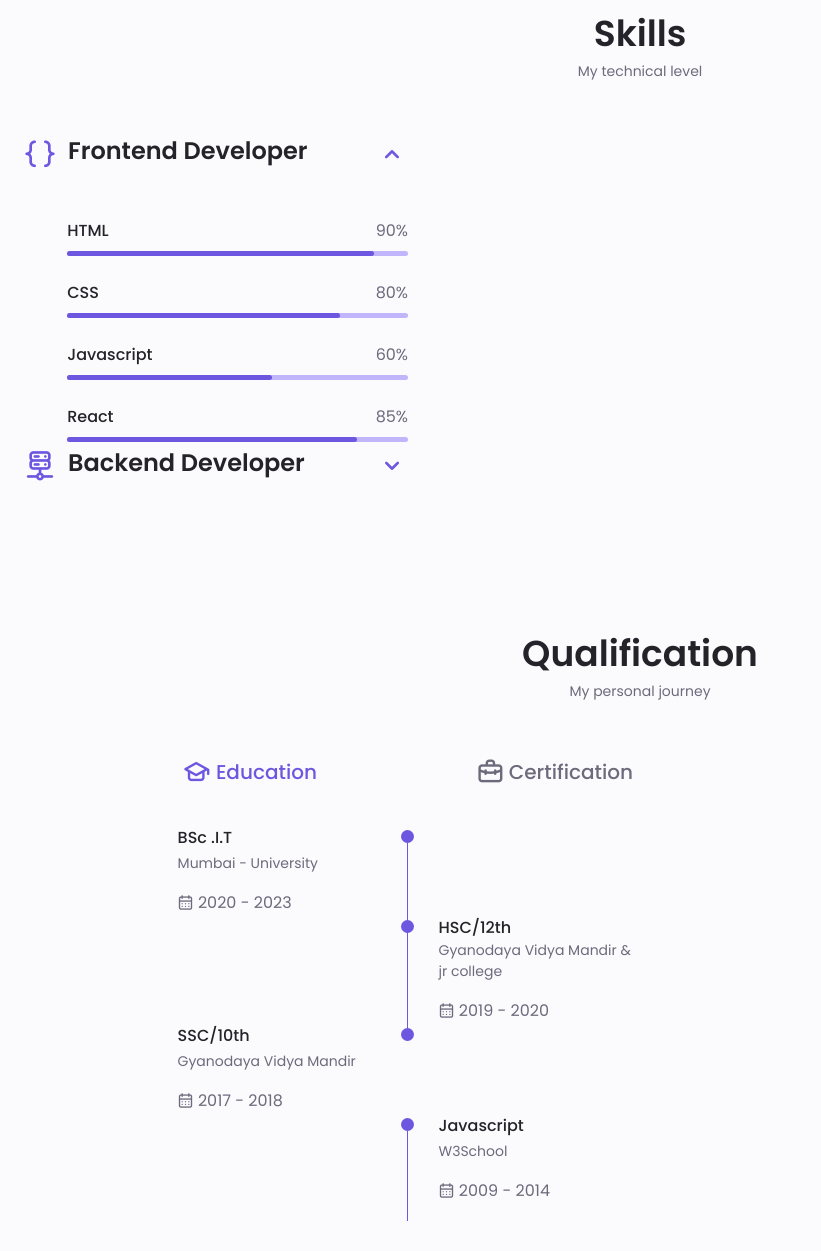
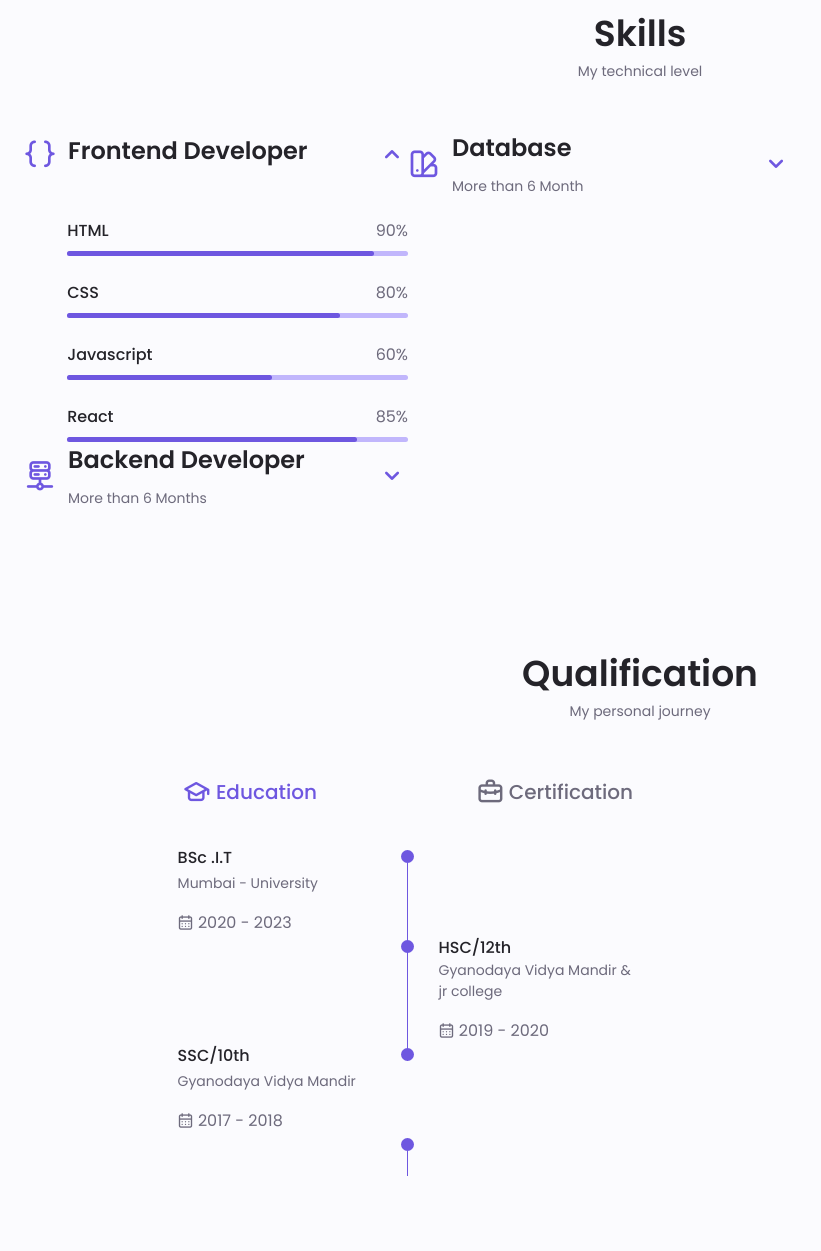
Before and after one commit to Shivam842003/Portfolio, a plain HTML site: page index.html in a window 1280 px wide. Shown: the part 1120-2371 px from the top of the page, without its empty margins (0-821 px from the left). Drawn offline with nearby package versions, Linux system fonts and the light colour scheme.

Commit message:
index.html

```diff
--- a/index.html
+++ b/index.html
@@ -145,10 +145,6 @@
                             <span class="about__info-title">15+</span>
                             <span class="about__info-name">Completed <br> projects</span>
                           </div>
-<!--                         <div>
-                            <span class="about__info-title">05+</span>
-                            <span class="about__info-name">Companies <br> worked</span>
-                        </div>  -->
 
                     </div>
                     <div class="about__buttons">
@@ -219,7 +215,7 @@
                             <i class="uil uil-server-network-alt skills__icon"></i>
                             <div>
                                 <h1 class="skills__titles">Backend Developer</h1>
-                                <!-- <span class="skills__subtitle">More than 2 years</span> -->
+                                <span class="skills__subtitle">More than 6 Months</span>
                             </div>
                             <i class="uil uil-angle-down skills__arrow"></i>
                         </div>
@@ -263,13 +259,12 @@
                             </div>
                         </div>
                     </div>
-                </div>
-                <!-- <div class="skills__content skills__close">
+                </div>  <div class="skills__content skills__close">
                     <div class="skills__header">
                         <i class="uil uil-swatchbook skills__icon"></i>
                         <div>
-                            <h1 class="skills__titles">Designer</h1>
-                            <span class="skills__subtitle">More than 5 years</span>
+                            <h1 class="skills__titles">Database</h1>
+                            <span class="skills__subtitle">More than 6 Month</span>
                         </div>
                         <i class="uil uil-angle-down skills__arrow"></i>
                     </div>
@@ -277,8 +272,8 @@
                     <div class="skills__list grid">
                         <div class="skills__data">
                             <div class="skills__titles">
-                                <h3 class="skills__name">Figma</h3>
-                                <span class="skills__number">90%</span>
+                                <h3 class="skills__name">SQL</h3>
+                                <span class="skills__number">70%</span>
                             </div>
                             <div class="skills__bar">
                                 <span class="skills__percentage skills__figma"></span>
@@ -286,7 +281,7 @@
                         </div>
                         <div class="skills__data">
                             <div class="skills__titles">
-                                <h3 class="skills__name">Sketch</h3>
+                                <h3 class="skills__name">MySQL</h3>
                                 <span class="skills__number">85%</span>
                             </div>
                             <div class="skills__bar">
@@ -296,7 +291,7 @@
 
                         <div class="skills__data">
                             <div class="skills__titles">
-                                <h3 class="skills__name">Photoshop</h3>
+                                <h3 class="skills__name">MongoDB</h3>
                                 <span class="skills__number">85%</span>
                             </div>
                             <div class="skills__bar">
@@ -304,7 +299,7 @@
                             </div>
                         </div>
                     </div>
-                </div> -->
+                </div>
 
             </div>
         </section>
@@ -375,15 +370,6 @@
                                 <span class="qualification__rounder"></span>
                                 <span class="qualification__line"></span>
                             </div>
-                            <div>
-                                <h3 class="qualification__title">Javascript</h3>
-                                <span class="qualification__subtitle">W3School</span>
-                                <div class="qualification__calender">
-                                    <i class="uil uil-calendar-alt"></i>
-                                    2009 - 2014
-                                </div>
-                            </div>
-
                         </div>
                     </div>
                    <div class="qualification qualification__content" data-content id="certification">
@@ -614,91 +600,6 @@
                 </div>
             </div>
         </section>
-
-        <!-- ==================== TESTIMONIAL ====================
-        <section class="testimonial section">
-            <h2 class="section__title">Testimonial</h2>
-            <span class="section__subtitle">My client saying</span>
-
-            <div class="testimonial__container container swiper-container">
-                <div class="swiper-wrapper">
-                    <div class="testimonial__content swiper-slide">
-                        <div class="testimonial__data">
-                            <div class="testimonial__header">
-                                <img src="assets/img/testimonial1.jpg" alt="" class="testimonial__img">
-                                <div>
-                                    <h3 class="testimonial__name">
-                                        Sara Smith
-                                    </h3>
-                                    <span class="testimonial__client">Client</span>
-                                </div>
-                            </div>
-                            <div>
-                                <i class="uil uil-star testimonial__icon-star"></i>
-                                <i class="uil uil-star testimonial__icon-star"></i>
-                                <i class="uil uil-star testimonial__icon-star"></i>
-                                <i class="uil uil-star testimonial__icon-star"></i>
-                                <i class="uil uil-star testimonial__icon-star"></i>
-                            </div>
-                        </div>
-                        <p class="testimonial__description">Lorem ipsum dolor sit amet consectetur adipisicing elit.
-                            Praesentium nihil cum laboriosam? Perferendis autem repudiandae, voluptates maiores nemo
-                            quas, architecto ipsum officia beatae sapiente, repellat totam mollitia dolorem nisi
-                            voluptas!</p>
-                    </div>
-                    <div class="testimonial__content swiper-slide">
-                        <div class="testimonial__data">
-                            <div class="testimonial__header">
-                                <img src="assets/img/testimonial2.jpg" alt="" class="testimonial__img">
-                                <div>
-                                    <h3 class="testimonial__name">
-                                        Sara Smith
-                                    </h3>
-                                    <span class="testimonial__client">Client</span>
-                                </div>
-                            </div>
-                            <div>
-                                <i class="uil uil-star testimonial__icon-star"></i>
-                                <i class="uil uil-star testimonial__icon-star"></i>
-                                <i class="uil uil-star testimonial__icon-star"></i>
-                                <i class="uil uil-star testimonial__icon-star"></i>
-                                <i class="uil uil-star testimonial__icon-star"></i>
-                            </div>
-                        </div>
-                        <p class="testimonial__description">Lorem ipsum dolor sit amet consectetur adipisicing elit.
-                            Praesentium nihil cum laboriosam? Perferendis autem repudiandae, voluptates maiores nemo
-                            quas, architecto ipsum officia beatae sapiente, repellat totam mollitia dolorem nisi
-                            voluptas!</p>
-                    </div>
-                    <div class="testimonial__content swiper-slide">
-                        <div class="testimonial__data">
-                            <div class="testimonial__header">
-                                <img src="assets/img/testimonial3.jpg" alt="" class="testimonial__img">
-                                <div>
-                                    <h3 class="testimonial__name">
-                                        Sara Smith
-                                    </h3>
-                                    <span class="testimonial__client">Client</span>
-                                </div>
-                            </div>
-                            <div>
-                                <i class="uil uil-star testimonial__icon-star"></i>
-                                <i class="uil uil-star testimonial__icon-star"></i>
-                                <i class="uil uil-star testimonial__icon-star"></i>
-                                <i class="uil uil-star testimonial__icon-star"></i>
-                                <i class="uil uil-star testimonial__icon-star"></i>
-                            </div>
-                        </div>
-                        <p class="testimonial__description">Lorem ipsum dolor sit amet consectetur adipisicing elit.
-                            Praesentium nihil cum laboriosam? Perferendis autem repudiandae, voluptates maiores nemo
-                            quas, architecto ipsum officia beatae sapiente, repellat totam mollitia dolorem nisi
-                            voluptas!</p>
-                    </div>
-                </div>
-                <div class="swiper-pagination swiper-pagination-testimonial"></div>
-            </div>
-        </section> -->
-
         <!--==================== CONTACT ME ====================-->
         <section class="contact section" id="contact">
             <h2 class="section__title">Contact Me</h2>
@@ -780,7 +681,7 @@
                     <a href="https://www.instagram.com/_iam_shivam_tiwari/" target="_blank" class="footer__social"><i class="uil uil-instagram"></i></a>
                     <a href="https://www.linkedin.com/in/shivam-tiwari-aa2ab1233/" target="_blank" class="footer__social"><i class="uil uil-linkedin-alt"></i></a>
                 </div>
-                <p class="footer__copy">&#169; Shivam Tiwari. All right reserved</p>
+                <p class="footer__copy">&#169; Shivam Tiwari. All right reserved 2023</p>
             </div>
         </div>
     </footer>
```
